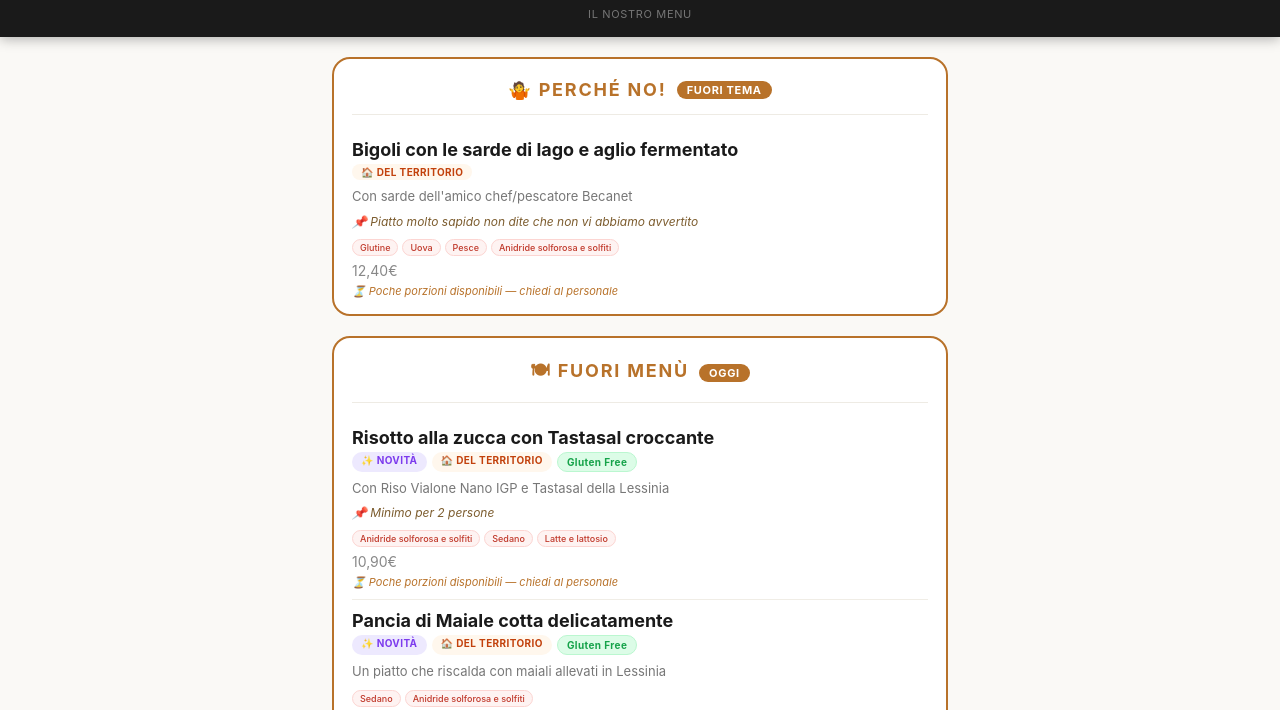
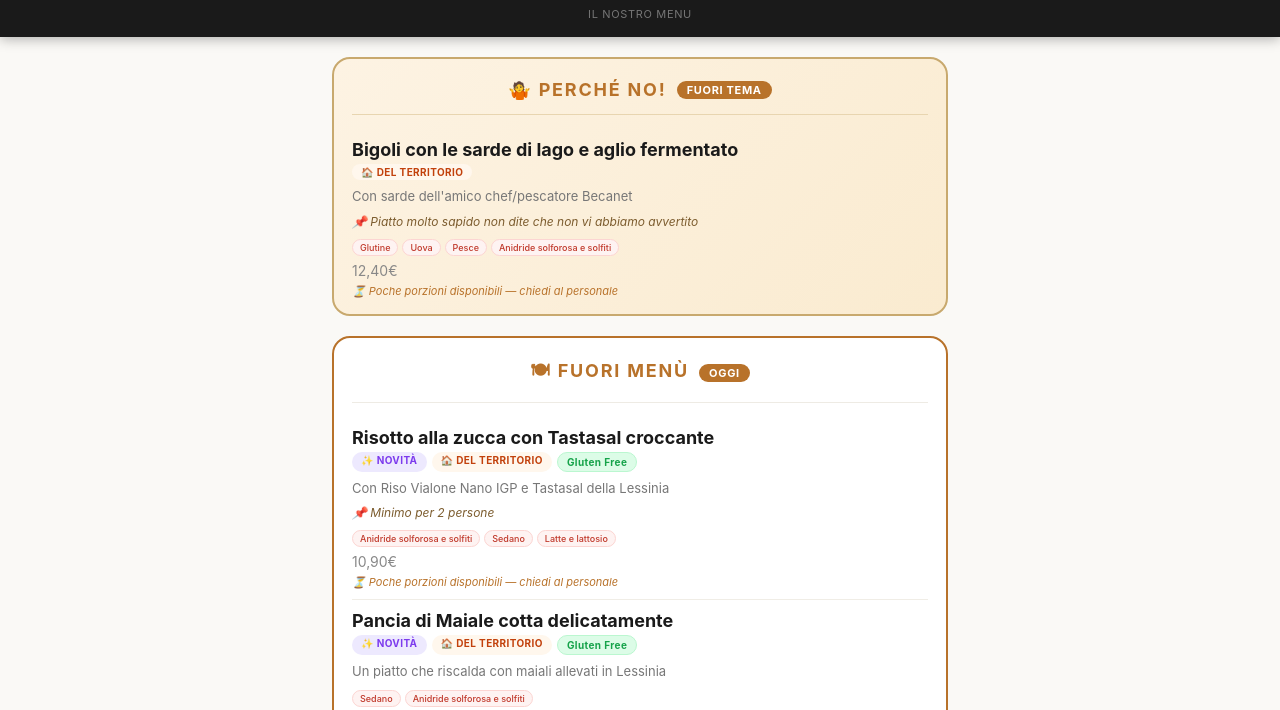
Before and after one commit to claudio-ricettario/ricettario, a plain HTML site: page menu.html in a window 1280 px wide. Shown: the part 71-781 px from the top of the page. Drawn offline with Linux system fonts and the light colour scheme.

Commit message:
Update menu.html

```diff
--- a/menu.html
+++ b/menu.html
@@ -199,8 +199,8 @@ function showCategories(){
     (pn.allergeni||[]).forEach(function(a){pnBadges+='<span class="allerg-badge">'+escHtml(a)+'</span>';});
     var pnTags=(pn.tags||[]).filter(function(t){return TAG_MAP[t];});
     var pnGF=!(pn.allergeni||[]).includes('Glutine')&&!(pn.tracce||[]).includes('Glutine');
-    html+='<div class="fuori-menu-card">';
-    html+='<div class="fuori-menu-header"><span class="fuori-menu-title">🤷 Perché no!</span><span class="fuori-menu-badge">Fuori tema</span></div>';
+    html+='<div class="fuori-menu-card" style="background:linear-gradient(135deg,#fdf3e3 0%,#faebd0 100%);border-color:#c8a96e;">';
+    html+='<div class="fuori-menu-header" style="border-bottom-color:#e8d5b0;"><span class="fuori-menu-title">🤷 Perché no!</span><span class="fuori-menu-badge">Fuori tema</span></div>';
     html+='<div class="fuori-menu-item">';
     html+='<div class="fuori-menu-nome">'+escHtml(pn.nome)+'</div>';
     if(pnTags.length||pnGF){
```
